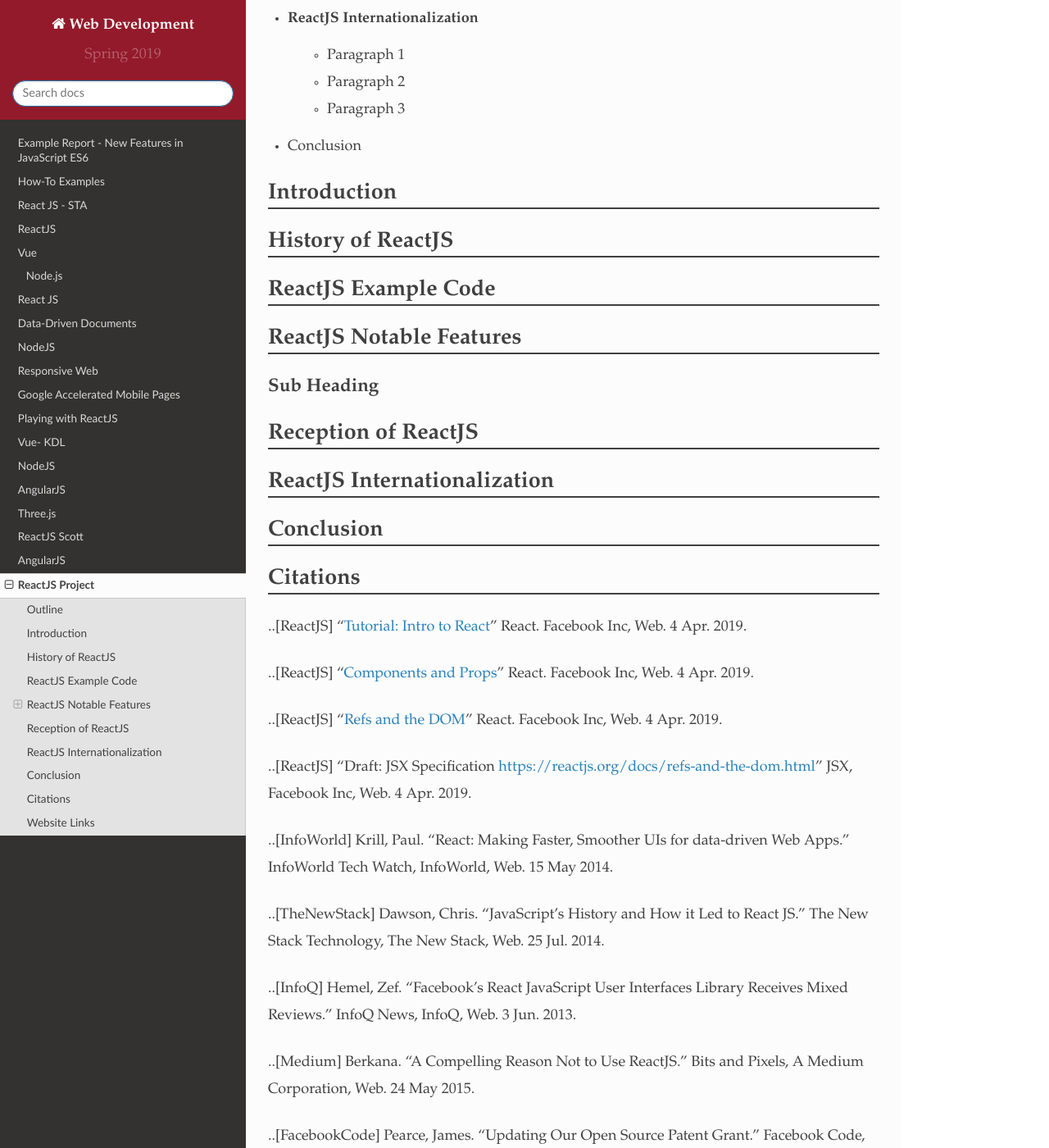
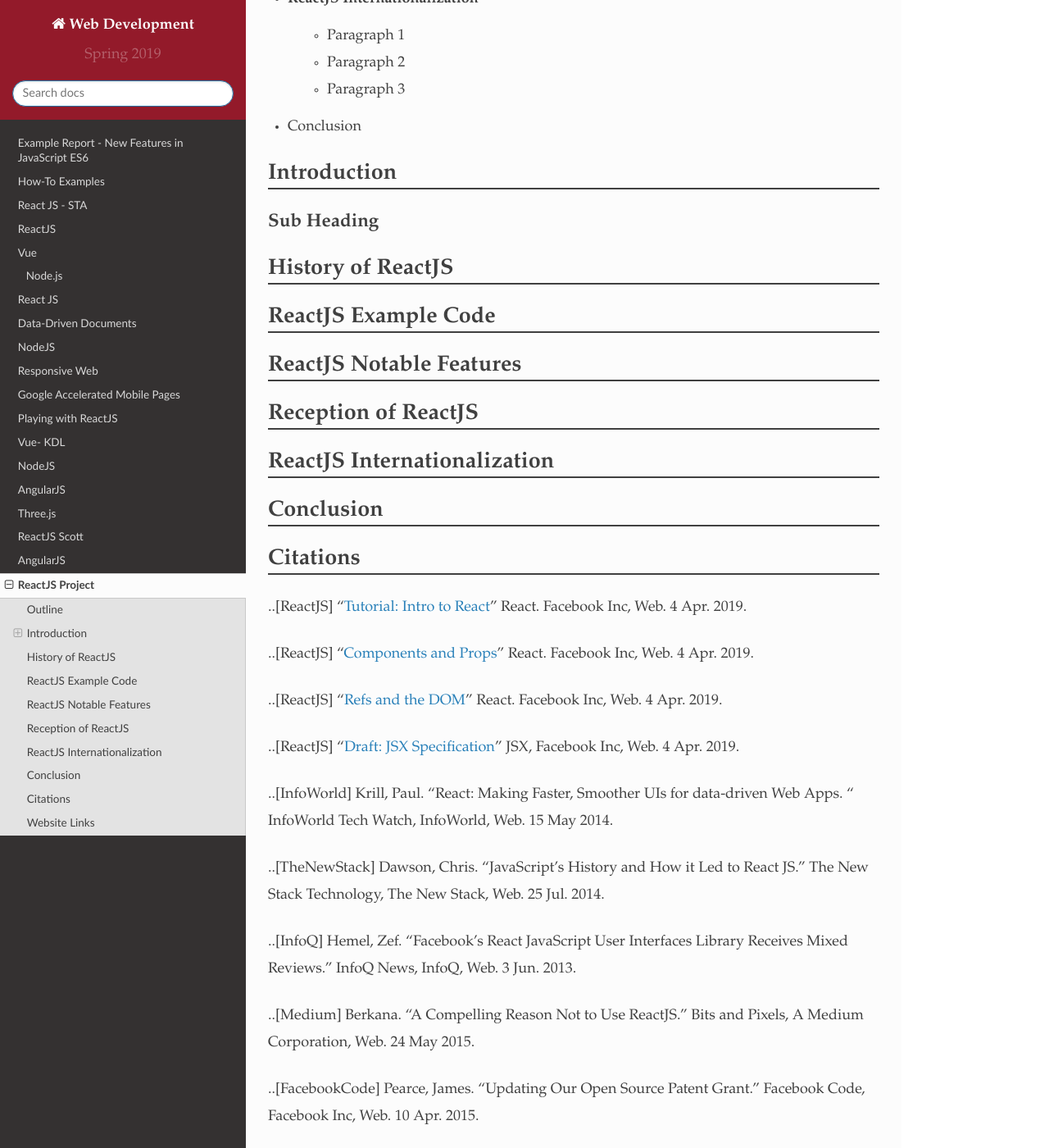
Before and after one commit to pvcraven/2019_spring_web_dev, a Sphinx documentation site: the page built from source/final/taylor/index.rst, in a window 1280 px wide and 1400 px high, scrolled down 974 px. Shown: the whole window at 82% size. Built offline with Sphinx 7.4.7 and the Read the Docs theme 2.0.0, drawn with Linux system fonts in a browser that asks for light colours; some of the changed text lies outside the part shown.

Commit message:
Fixed Technical Errors

```diff
--- a/source/final/taylor/index.rst
+++ b/source/final/taylor/index.rst
@@ -3,8 +3,8 @@
 
 Outline
 -------
-* Introduction - What the topic is about. Cover highlight points. Last sentence
-    should be a thesis statement!
+* Introduction - What the topic is about. Cover highlight points.
+* Last sentence should be a thesis statement!
 * What is ReactJS, why the UI Library is popular?
 
 * History of ReactJS / Library of Code
@@ -37,6 +37,9 @@
 Introduction
 ---------
 
+Sub Heading
+~~~~~~~~~~~
+
 History of ReactJS
 ---------
 
@@ -45,9 +48,6 @@
 
 ReactJS Notable Features
 ---------
-
-Sub Heading
-~~~~~~~~~~~
 
 Reception of ReactJS
 ---------
@@ -66,9 +66,9 @@
 
 ..[ReactJS] "`Refs and the DOM <https://reactjs.org/docs/refs-and-the-dom.html>`_" React. Facebook Inc, Web. 4 Apr. 2019.
 
-..[ReactJS] "Draft: JSX Specification `<https://reactjs.org/docs/refs-and-the-dom.html>`_" JSX, Facebook Inc, Web. 4 Apr. 2019.
+..[ReactJS] "`Draft: JSX Specification <https://reactjs.org/docs/refs-and-the-dom.html>`_" JSX, Facebook Inc, Web. 4 Apr. 2019.
 
-..[InfoWorld] Krill, Paul. "React: Making Faster, Smoother UIs for data-driven Web Apps." InfoWorld Tech Watch, InfoWorld, Web. 15 May 2014.
+..[InfoWorld] Krill, Paul. "React: Making Faster, Smoother UIs for data-driven Web Apps. " InfoWorld Tech Watch, InfoWorld, Web. 15 May 2014.
 
 ..[TheNewStack] Dawson, Chris. "JavaScript's History and How it Led to React JS." The New Stack Technology, The New Stack, Web. 25 Jul. 2014.
 
```
